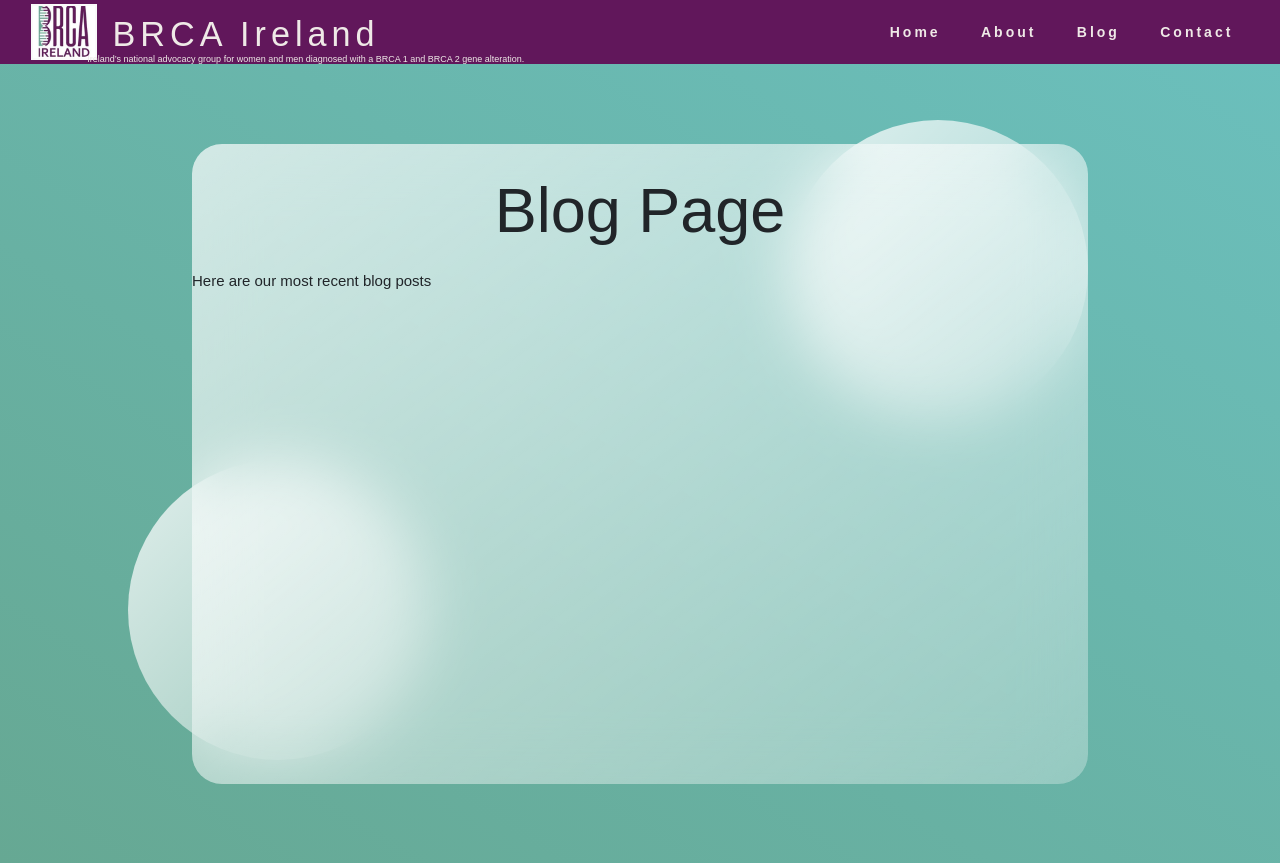
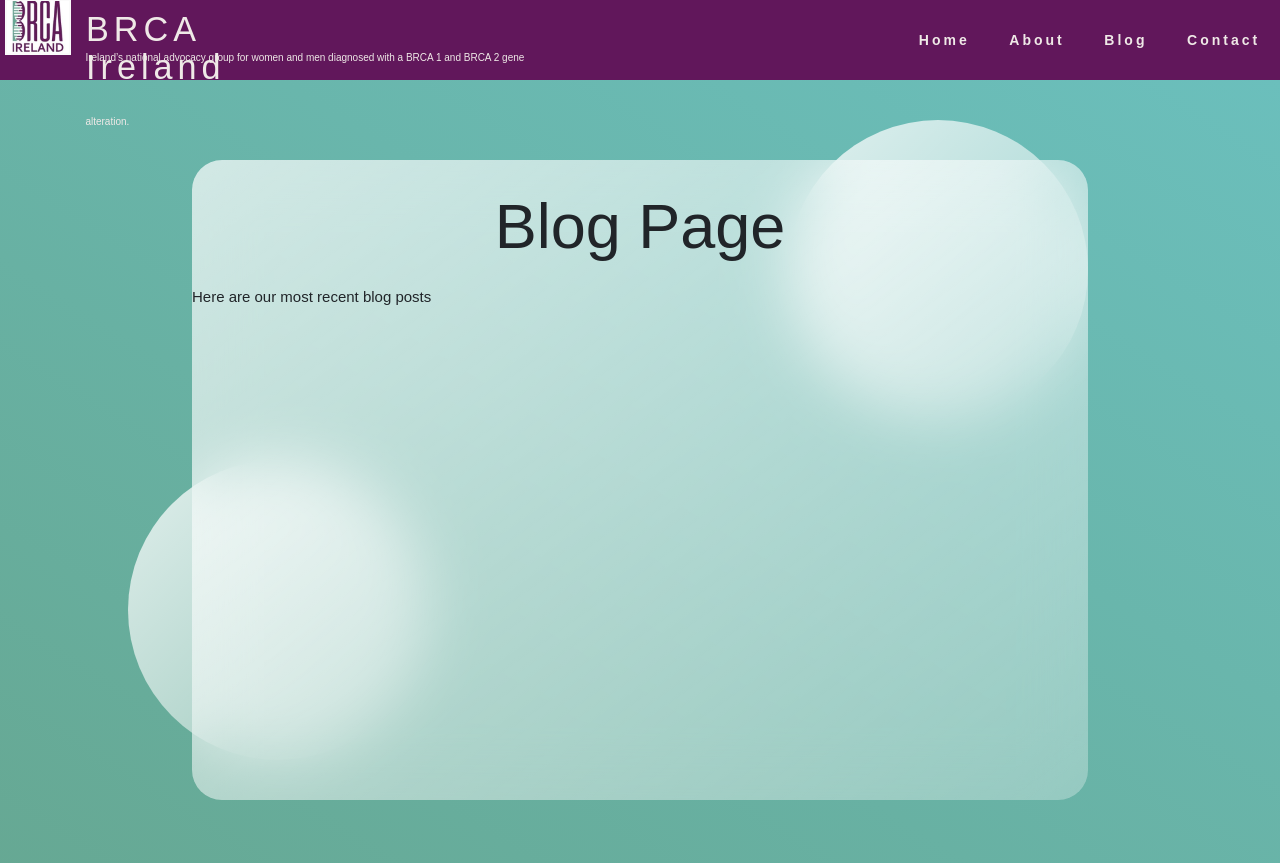
Before and after one commit to geminerald/brcaie, a Flask app: page /blog in a window 1280 px wide. Shown: the top 863 px of the page. Run offline with Flask 2, Linux system fonts and the light colour scheme; data that the repository does not hold is empty; some libraries are stand-ins or nearby versions.

Commit message:
changed layout within header

```diff
--- a/static/style/style.css
+++ b/static/style/style.css
@@ -28,7 +28,7 @@
   display: flex;
   justify-content: space-around;
   align-items: center;
-  min-height: 8vh;
+  min-height: 10vh;
   background-color: var(--purple-colour);
   font-family: "Poppins", sans-serif;
 }
@@ -110,9 +110,10 @@
 
 .tagline {
   max-width: 100%;
-  font-size: 9px;
+  font-size: 10px;
   letter-spacing: normal;
-  margin: auto;
+  margin-left: 4.5rem;
+  margin-top: 4vh;
   padding: 0;
   color: var(--white-colour);
   max-height: 10px;
```
